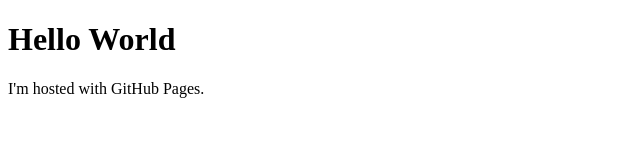
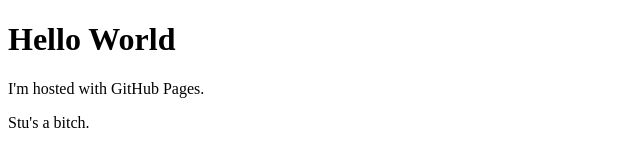
Before and after one commit to thorneny/radlabs, a plain HTML site: page index.html in a window 1280 px wide. Shown: the full height of the page, 0-640 px from the left. Drawn offline with Linux system fonts and the light colour scheme.

Commit message:
GH-Pages Branch

```diff
--- a/index.html
+++ b/index.html
@@ -3,5 +3,6 @@
 <body>
 <h1>Hello World</h1>
 <p>I'm hosted with GitHub Pages.</p>
+<p>Stu's a bitch.</p>
 </body>
 </html>
```
